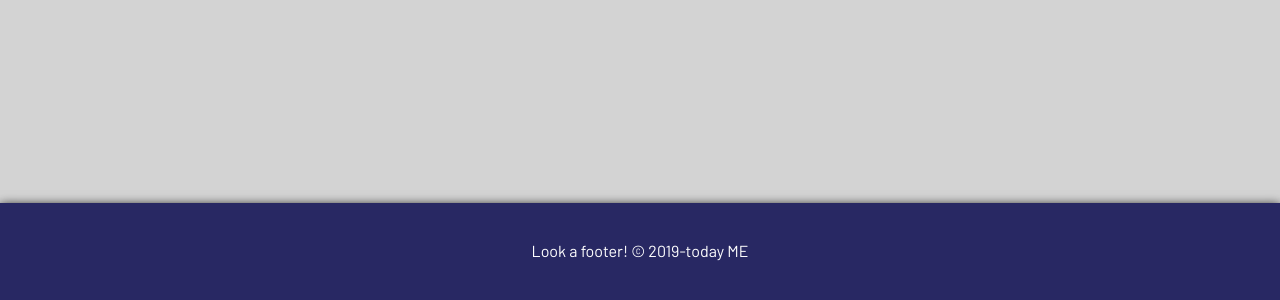
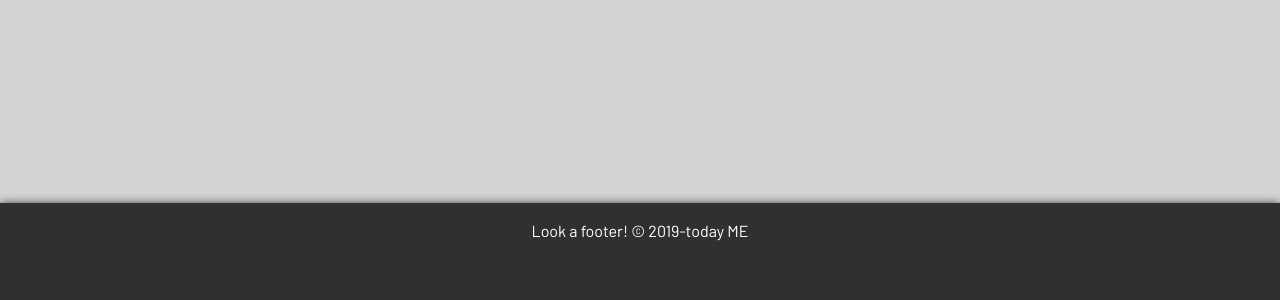
Before and after one commit to arumbaua366/My-Page, a plain HTML site: page index.html in a window 1280 px wide. Shown: the part 1162-1462 px from the top of the page. Drawn offline with Linux system fonts and the light colour scheme.

Commit message:
more hw updates

```diff
--- a/assets/bio1.css
+++ b/assets/bio1.css
@@ -1,17 +1,23 @@
 html, body {
     height: 100%;
     font-size: 16px;
+}
+
+body {
+    min-height: 100vh;
+    position: relative;
+    background-color: lightgray;
 }
 
 * {
     box-sizing: border-box;
     margin: 0;
     padding: 0;
-    background-color: lightgray;
+    background-color:lightgray
 }
 
 ul {
-    background-color: #282863;
+    background-color: #303030;
 }
 
 .logo {
@@ -26,7 +32,7 @@ li.navbar, a, footer{
     font-weight: 400;
     color: white;
     text-decoration: none;
-    background-color: #282863;
+    background-color: #303030;
 }
 
 header {
@@ -34,7 +40,7 @@ header {
     justify-content: space-between;
     align-items: center;
     padding: 0px 10%;
-    background-color: #282863;
+    background-color: #303030;
     box-shadow: 0 2px 10px rgb(5, 5, 5);
 }
 
@@ -91,9 +97,8 @@ li a:hover {
 }
 
 footer {
-    display: absolute;
     margin-top: 100%;
-    padding-top: 40px;
+    padding-top: 20px;
     height: 100px;
     width: 100%;
     text-align: center;
@@ -101,11 +106,14 @@ footer {
     box-shadow: 0 2px 10px rgb(5, 5, 5)
 }
 
-.pfooter {
+p.pfooter {
     list-style: none;
 }
 
-a, .pfooter {
+a.pfooter, p.pfooter {
+    font-family: 'Barlow', sans-serif;
+    color: white;
     display: inline;
-    background-color: #282863;
+    text-decoration: none;
+    background-color: #303030;
 }
--- a/assets/contactstyle.css
+++ b/assets/contactstyle.css
@@ -4,7 +4,6 @@ html {
 
 .c-container {
     font-family: 'Barlow', sans-serif;
-    position: absolute;
     margin: 50px 80px;
     padding: 50px;
     background-color: white;
--- a/assets/portfolio.css
+++ b/assets/portfolio.css
@@ -14,8 +14,8 @@ ul.boxes {
 .boxes1, .boxes2, .boxes3, .boxes4, .boxes5 {
     list-style: none;
     border: 1px solid black;
-    margin: 3em;
-    padding: 5em 4em;
+    margin: 5em;
+    padding: 5em 5em;
     background-color: #cfccff;
     box-shadow: 0 2px 10px rgb(5, 5, 5)
 }
@@ -75,7 +75,7 @@ a.boxes {
 }
 
 ul.navigation {
-    background-color: #282863;
+    background-color: #303030;
 }
 
 .logo {
@@ -90,7 +90,7 @@ li.navbar, a.navbar, footer{
     font-weight: 400;
     color: white;
     text-decoration: none;
-    background-color: #282863;
+    background-color: #303030;
 }
 
 header {
@@ -98,7 +98,7 @@ header {
     justify-content: space-between;
     align-items: center;
     padding: 0px 10%;
-    background-color: #282863;
+    background-color: #303030;
     box-shadow: 0 2px 10px rgb(5, 5, 5);
 }
 
@@ -122,7 +122,7 @@ li.navbar a.navbar:hover {
 footer {
     display: absolute;
     margin-top: 100%;
-    padding-top: 40px;
+    padding-top: 20px;
     height: 100px;
     width: 100%;
     text-align: center;
@@ -139,5 +139,5 @@ a.pfooter, p.pfooter {
     color: white;
     display: inline;
     text-decoration: none;
-    background-color: #282863;
+    background-color: #303030;
 }
--- a/index.html
+++ b/index.html
@@ -31,7 +31,7 @@
     </section>
 </div>
 <footer>
-    <p class="pfooter">Look a footer! <a href="##">© 2019-today ME</a></p>
+    <p class="pfooter">Look a footer! <a href="##" class="pfooter">© 2019-today ME</a></p>
 </footer>
 </body>
 </html>
```
Also changed, not shown: portfolio.html (+3 -3 lines), assets/IMG_1328.png (deleted).
